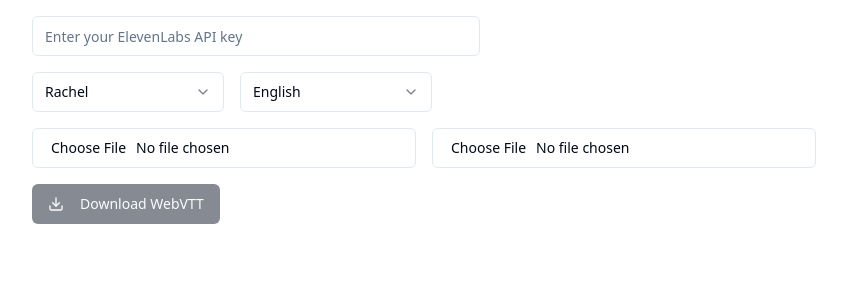
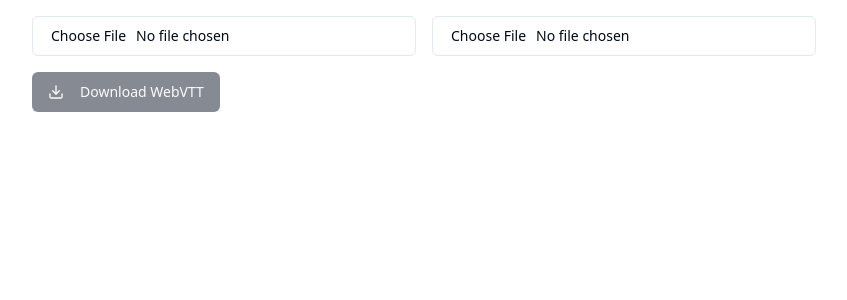
Before and after one commit to bgbosch/rock-talk-echo-verse, a React (Vite) app: page /subtitles in a window 1280 px wide. Shown: the top 300 px of the page, without its empty margins (176-1023 px from the left). Built offline with nearby package versions, Linux system fonts and the light colour scheme.

Commit message:
Refactor: Use browser read aloud voices
Update the code to use browser read aloud voices instead of ElevenLabs.

```diff
--- a/src/components/SubtitleHandler.tsx
+++ b/src/components/SubtitleHandler.tsx
@@ -1,32 +1,12 @@
-
 import React, { useState, useCallback } from 'react';
 import { Button } from '@/components/ui/button';
 import { Input } from '@/components/ui/input';
-import { Select, SelectContent, SelectItem, SelectTrigger, SelectValue } from '@/components/ui/select';
 import { Upload, FileText, Download, Headphones } from 'lucide-react';
 import { toast } from 'sonner';
 import { parseSubtitles, generateWebVTT, SubtitleEntry, generateAudioClip } from '@/utils/subtitleUtils';
 
-// Available ElevenLabs voices
-const VOICES = [
-  { id: "21m00Tcm4TlvDq8ikWAM", name: "Rachel" },
-  { id: "AZnzlk1XvdvUeBnXmlld", name: "Domi" },
-  { id: "EXAVITQu4vr4xnSDxMaL", name: "Sarah" },
-  { id: "MF3mGyEYCl7XYWbV9V6O", name: "Elli" },
-];
-
-const LANGUAGES = [
-  { code: 'en', name: 'English' },
-  { code: 'es', name: 'Spanish' },
-  { code: 'fr', name: 'French' },
-  { code: 'de', name: 'German' },
-];
-
 const SubtitleHandler = () => {
   const [subtitles, setSubtitles] = useState<SubtitleEntry[]>([]);
-  const [selectedVoice, setSelectedVoice] = useState(VOICES[0].id);
-  const [selectedLanguage, setSelectedLanguage] = useState(LANGUAGES[0].code);
-  const [apiKey, setApiKey] = useState('');
   const [audioFile, setAudioFile] = useState<File | null>(null);
   const [audioBuffer, setAudioBuffer] = useState<AudioBuffer | null>(null);
 
@@ -82,86 +62,18 @@ const SubtitleHandler = () => {
   }, [subtitles]);
 
   const generateSpeech = async (text: string) => {
-    if (!apiKey) {
-      toast.error("Please enter your ElevenLabs API key");
-      return;
-    }
-
-    try {
-      const response = await fetch('https://api.elevenlabs.io/v1/text-to-speech/' + selectedVoice, {
-        method: 'POST',
-        headers: {
-          'Accept': 'audio/mpeg',
-          'xi-api-key': apiKey,
-          'Content-Type': 'application/json',
-        },
-        body: JSON.stringify({
-          text,
-          model_id: "eleven_multilingual_v2",
-          voice_settings: {
-            stability: 0.5,
-            similarity_boost: 0.5,
-          }
-        }),
-      });
-
-      if (!response.ok) throw new Error('Failed to generate speech');
-
-      const audioBlob = await response.blob();
-      const url = URL.createObjectURL(audioBlob);
-      const a = document.createElement('a');
-      a.href = url;
-      a.download = `speech_${Date.now()}.mp3`;
-      document.body.appendChild(a);
-      a.click();
-      document.body.removeChild(a);
-      URL.revokeObjectURL(url);
-      toast.success("Audio generated and downloaded");
-    } catch (error) {
-      toast.error("Failed to generate speech");
-      console.error('Error generating speech:', error);
+    if ('speechSynthesis' in window) {
+      const utterance = new SpeechSynthesisUtterance(text);
+      window.speechSynthesis.speak(utterance);
+      toast.success("Speaking text");
+    } else {
+      toast.error("Speech synthesis not supported in this browser");
     }
   };
 
   return (
     <div className="space-y-6 p-4 max-w-4xl mx-auto">
       <div className="space-y-4">
-        <Input
-          type="password"
-          placeholder="Enter your ElevenLabs API key"
-          value={apiKey}
-          onChange={(e) => setApiKey(e.target.value)}
-          className="max-w-md"
-        />
-
-        <div className="flex flex-wrap gap-4">
-          <Select value={selectedVoice} onValueChange={setSelectedVoice}>
-            <SelectTrigger className="w-48">
-              <SelectValue placeholder="Select voice" />
-            </SelectTrigger>
-            <SelectContent>
-              {VOICES.map((voice) => (
-                <SelectItem key={voice.id} value={voice.id}>
-                  {voice.name}
-                </SelectItem>
-              ))}
-            </SelectContent>
-          </Select>
-
-          <Select value={selectedLanguage} onValueChange={setSelectedLanguage}>
-            <SelectTrigger className="w-48">
-              <SelectValue placeholder="Select language" />
-            </SelectTrigger>
-            <SelectContent>
-              {LANGUAGES.map((lang) => (
-                <SelectItem key={lang.code} value={lang.code}>
-                  {lang.name}
-                </SelectItem>
-              ))}
-            </SelectContent>
-          </Select>
-        </div>
-
         <div className="flex flex-wrap items-center gap-4">
           <Input
             type="file"
@@ -196,7 +108,7 @@ const SubtitleHandler = () => {
                 onClick={() => generateSpeech(subtitle.text)}
               >
                 <Headphones className="mr-2 h-4 w-4" />
-                Generate Speech
+                Read Aloud
               </Button>
               {audioBuffer && (
                 <Button
@@ -204,8 +116,8 @@ const SubtitleHandler = () => {
                   size="sm"
                   onClick={async () => {
                     try {
-                      const startTime = parseFloat(subtitle.startTime.split(':').reduce((acc, time) => (60 * acc) + parseFloat(time), 0));
-                      const endTime = parseFloat(subtitle.endTime.split(':').reduce((acc, time) => (60 * acc) + parseFloat(time), 0));
+                      const startTime = parseFloat(subtitle.startTime.split(':').reduce((acc, time) => (60 * parseFloat(time)) + parseFloat(acc), '0'));
+                      const endTime = parseFloat(subtitle.endTime.split(':').reduce((acc, time) => (60 * parseFloat(time)) + parseFloat(acc), '0'));
                       const audioClip = await generateAudioClip(audioBuffer, startTime, endTime);
                       const url = URL.createObjectURL(audioClip);
                       const a = document.createElement('a');
```
